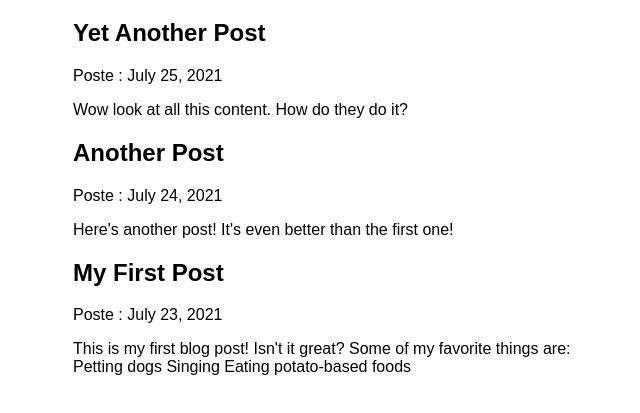
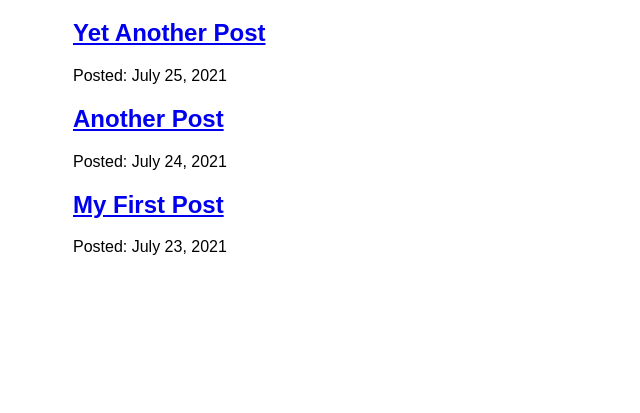
Before and after one commit to Oubaid-Beldi/my-first-gatsby-site, a Gatsby site: page /blog in a window 1280 px wide. Shown: the part 157-570 px from the top of the page, without its empty margins (317-957 px from the left). Built offline with nearby package versions, Linux system fonts and the light colour scheme; Gatsby itself is replaced by a stand-in of ours.

Commit message:
Finished Gatsby Tutorial Part 5

```diff
--- a/src/pages/blog.js
+++ b/src/pages/blog/index.js
@@ -1,23 +1,23 @@
 import * as React from 'react'
-import { graphql } from 'gatsby'
-import Layout from '../components/layout'
-import Seo from '../components/Seo'
+import { Link, graphql } from 'gatsby'
+import Layout from '../../components/layout'
+import Seo from '../../components/Seo'
 
 const BlogPage = ({ data }) => {
   return (
     <Layout pageTitle="My Blog Posts">
-
       {
         data.allMdx.nodes.map(node => (
           <article key={node.id}>
-            <h2>{node.frontmatter.title}</h2>
-            <p>Poste : {node.frontmatter.date}</p>
-            <p>{node.excerpt}</p>
-            {node.name}
+            <h2>
+              <Link to={`/blog/${node.frontmatter.slug}`}>
+                {node.frontmatter.title}
+              </Link>
+            </h2>
+            <p>Posted: {node.frontmatter.date}</p>
           </article>
         ))
       }
-
     </Layout>
   )
 }
@@ -29,12 +29,13 @@ export const query = graphql`
         frontmatter {
           date(formatString: "MMMM D, YYYY")
           title
+          slug
         }
         id
-        excerpt
       }
     }
-  }`
+  }
+`
 
 export const Head = () => <Seo title="My Blog Posts" />
 
```
Also changed, not shown: src/pages/blog/{mdx.frontmatter__slug}.js (added, +28 -0 lines).
